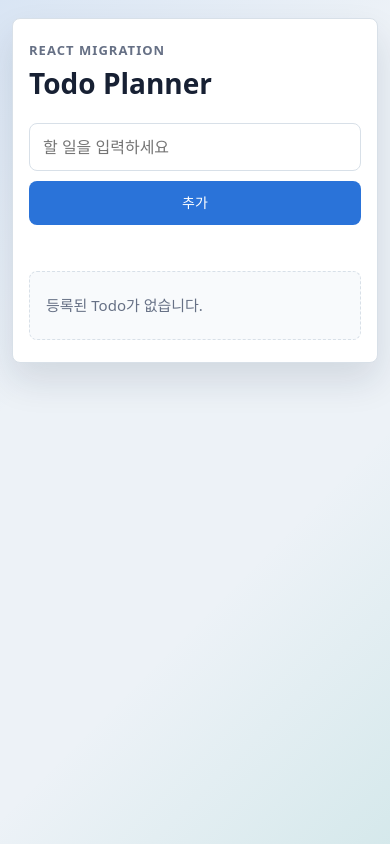
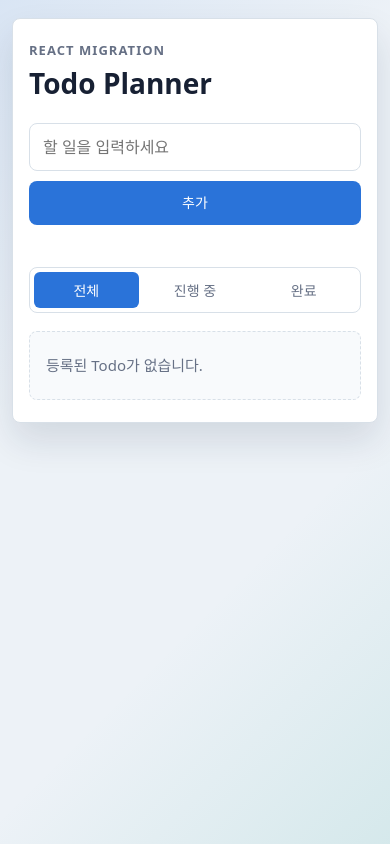
Before and after one commit to mark77234/kakao-assignment-1, a React (Vite) app: page / in a window 390 px wide. Built offline with nearby package versions, Linux system fonts and the light colour scheme.

Commit message:
feat: 3. 상태별 필터링 기능 마이그레이션하기

```diff
--- a/src/App.css
+++ b/src/App.css
@@ -99,6 +99,44 @@
 .primary-button:active,
 .todo-action-button:active {
   transform: translateY(1px);
+}
+
+.filter-section {
+  margin-top: 14px;
+}
+
+.filter-tabs {
+  display: inline-flex;
+  gap: 4px;
+  padding: 4px;
+  border: 1px solid var(--border);
+  border-radius: 8px;
+  background: #fff;
+}
+
+.filter-tab {
+  min-height: 36px;
+  border: 0;
+  border-radius: 6px;
+  background: transparent;
+  color: var(--text-sub);
+  cursor: pointer;
+  font: inherit;
+  font-size: 14px;
+  font-weight: 700;
+  padding: 0 14px;
+  transition:
+    background-color 0.18s ease,
+    color 0.18s ease;
+}
+
+.filter-tab:hover {
+  color: var(--primary);
+}
+
+.filter-tab.is-active {
+  background: var(--primary);
+  color: #fff;
 }
 
 .list-section {
@@ -224,6 +262,16 @@
     min-height: 44px;
   }
 
+  .filter-tabs {
+    display: flex;
+    width: 100%;
+  }
+
+  .filter-tab {
+    flex: 1 1 0;
+    padding: 0 8px;
+  }
+
   .todo-actions {
     width: 100%;
     justify-content: stretch;
--- a/src/App.jsx
+++ b/src/App.jsx
@@ -1,5 +1,17 @@
 import { useState } from 'react'
 import './App.css'
+
+const FILTER_TYPES = {
+  ALL: 'all',
+  ACTIVE: 'active',
+  COMPLETED: 'completed',
+}
+
+const FILTER_OPTIONS = [
+  { label: '전체', value: FILTER_TYPES.ALL },
+  { label: '진행 중', value: FILTER_TYPES.ACTIVE },
+  { label: '완료', value: FILTER_TYPES.COMPLETED },
+]
 
 function createTodoId() {
   if (window.crypto && typeof window.crypto.randomUUID === 'function') {
@@ -15,6 +27,24 @@ function App() {
   const [message, setMessage] = useState('')
   const [editingTodoId, setEditingTodoId] = useState(null)
   const [editingText, setEditingText] = useState('')
+  const [currentFilter, setCurrentFilter] = useState(FILTER_TYPES.ALL)
+
+  const visibleTodos = todos.filter((todo) => {
+    if (currentFilter === FILTER_TYPES.ACTIVE) {
+      return !todo.isCompleted
+    }
+
+    if (currentFilter === FILTER_TYPES.COMPLETED) {
+      return todo.isCompleted
+    }
+
+    return true
+  })
+
+  const emptyStateMessage =
+    todos.length === 0
+      ? '등록된 Todo가 없습니다.'
+      : '해당 조건의 Todo가 없습니다.'
 
   const handleAddTodo = (event) => {
     event.preventDefault()
@@ -142,12 +172,33 @@ function App() {
         </p>
       </section>
 
+      <section className="filter-section" aria-label="상태 필터">
+        <div className="filter-tabs" role="tablist">
+          {FILTER_OPTIONS.map((filterOption) => {
+            const isActive = currentFilter === filterOption.value
+
+            return (
+              <button
+                key={filterOption.value}
+                type="button"
+                className={`filter-tab ${isActive ? 'is-active' : ''}`}
+                role="tab"
+                aria-selected={isActive}
+                onClick={() => setCurrentFilter(filterOption.value)}
+              >
+                {filterOption.label}
+              </button>
+            )
+          })}
+        </div>
+      </section>
+
       <section className="list-section" aria-label="Todo 목록">
-        {todos.length === 0 ? (
-          <p className="empty-state">등록된 Todo가 없습니다.</p>
+        {visibleTodos.length === 0 ? (
+          <p className="empty-state">{emptyStateMessage}</p>
         ) : (
           <ul className="todo-list">
-            {todos.map((todo) => (
+            {visibleTodos.map((todo) => (
               <TodoItem
                 key={todo.id}
                 todo={todo}
```
Also changed, not shown: 1 other file (tests, documents, lock files or other folders).
